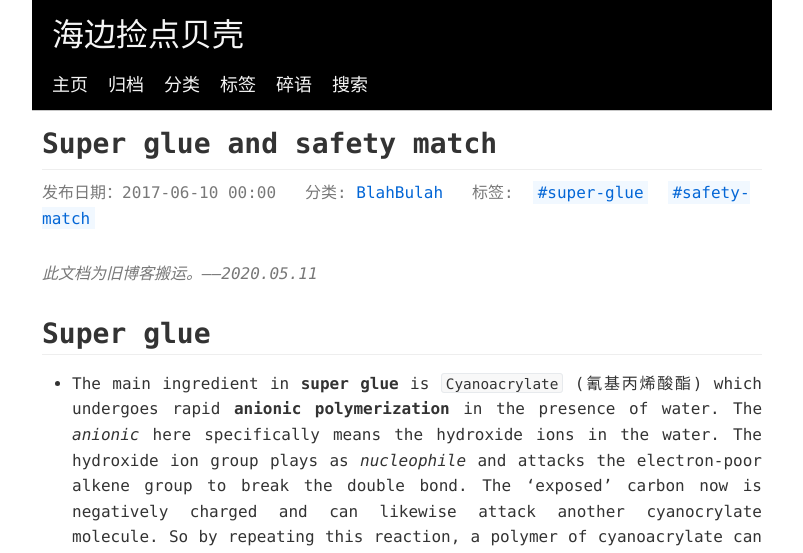
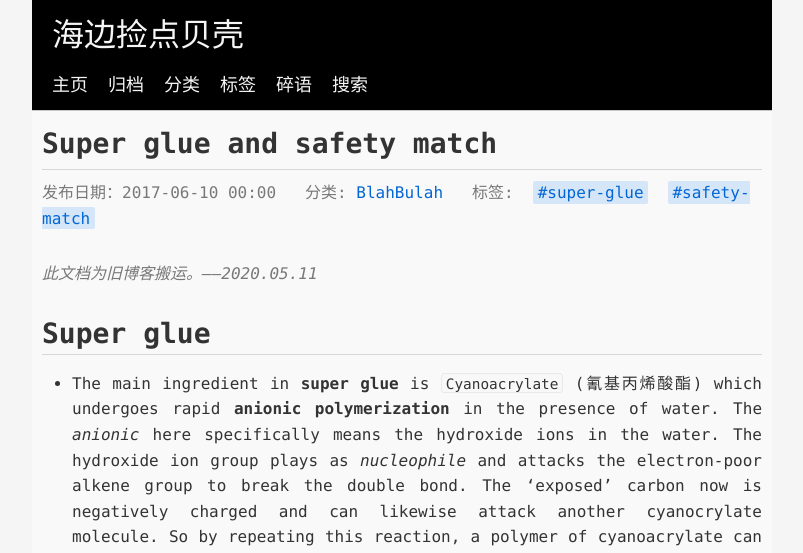
Before and after one commit to xienotes/xienotes.github.io, a Jekyll site: the page built from _posts/2017-06-10-super-glue-and-safety-match.md, in a window 1280 px wide. Shown: the top 553 px of the page, without its empty margins (238-1041 px from the left). Built offline with Jekyll 4.4.1, drawn with Linux system fonts in a browser that asks for light colours; formulas are drawn with MathJax 3.

Commit message:
change background color

```diff
--- a/_includes/algolia.html
+++ b/_includes/algolia.html
@@ -134,6 +134,7 @@ search.start();
 .ais-search-box {
   max-width: 100%;
   margin-bottom: 15px;
+  background-color: rgb(249, 249, 249);
 }
 .post-item {
   margin-bottom: 30px;
--- a/assets/css/default.css
+++ b/assets/css/default.css
@@ -37,7 +37,7 @@ h3.post-category {
 h3.recent-post {
     margin-top: 20px;
     margin-bottom: 0px;
-    border-bottom: 1px solid #eee;
+    border-bottom: 1px solid rgb(215, 215, 215);
 }
 
 li.post-list {
--- a/assets/css/shared.css
+++ b/assets/css/shared.css
@@ -1,5 +1,6 @@
 html {
     font-size: 16px;
+    background-color: whitesmoke;
 }
 
 body {
@@ -9,6 +10,7 @@ body {
     width:100%;
     max-width: 740px;
     margin:0 auto;
+    background-color: rgb(249, 249, 249);
 }
 
 a {
@@ -45,13 +47,13 @@ h1 {
     padding-bottom: .3em;
     font-size:1.75em;
     line-height: 1.2;
-    border-bottom: 1px solid #eee;
+    border-bottom: 1px solid rgb(215, 215, 215);
 }
 h2 {
     padding-bottom: .1em;
     font-size: 1.75em;
     line-height: 1.225;
-    border-bottom: 1px solid #eee;
+    border-bottom: 1px solid rgb(215, 215, 215);
 }
 h3 {
     font-size: 1.5em;
@@ -252,7 +254,7 @@ li.nav-item {
     padding-top: 5px;
     margin-top: 40px;
     margin-bottom: 20px;
-    border-top: 1px solid #eee;
+    border-top: 1px solid rgb(215, 215, 215);
     font-size: small;
 }
 
@@ -266,8 +268,10 @@ li.nav-item {
 }
 
 .post-tag {
-    background-color: #f1f8ff;
+    background-color: #d4e6f7;
     padding: 0.1em 0.3em;
+    border-radius: 2px;
+    word-wrap: none;
 }
 
 .post-note {
```
